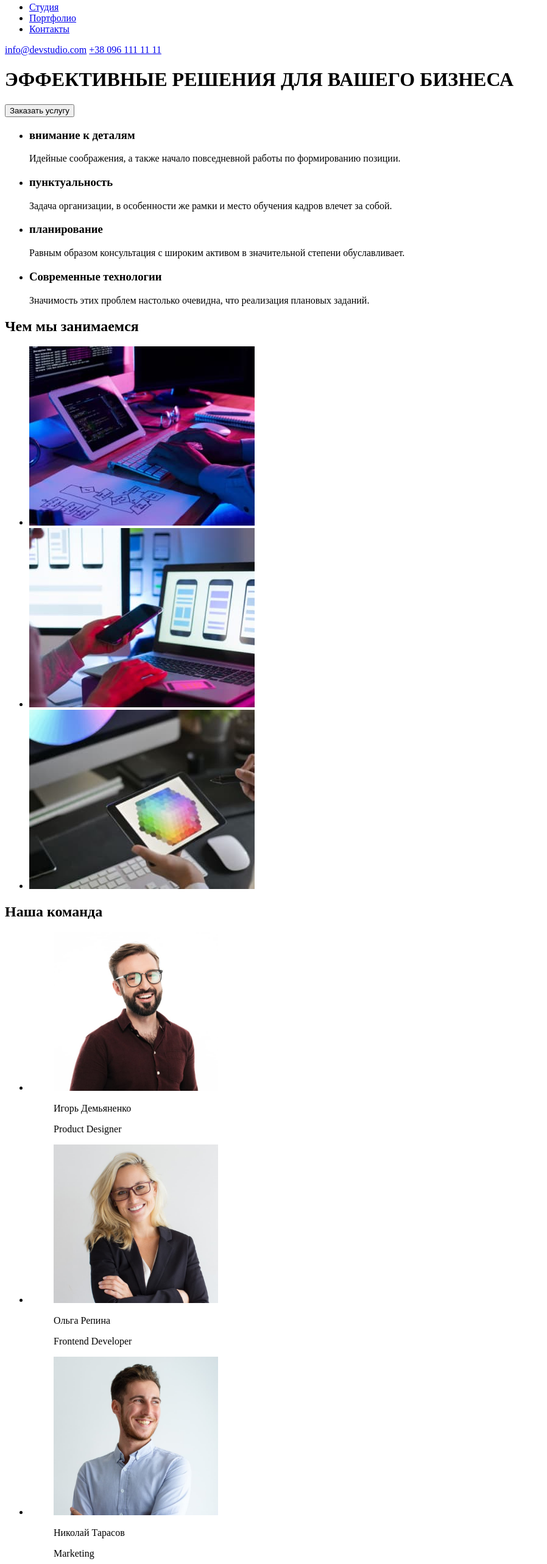
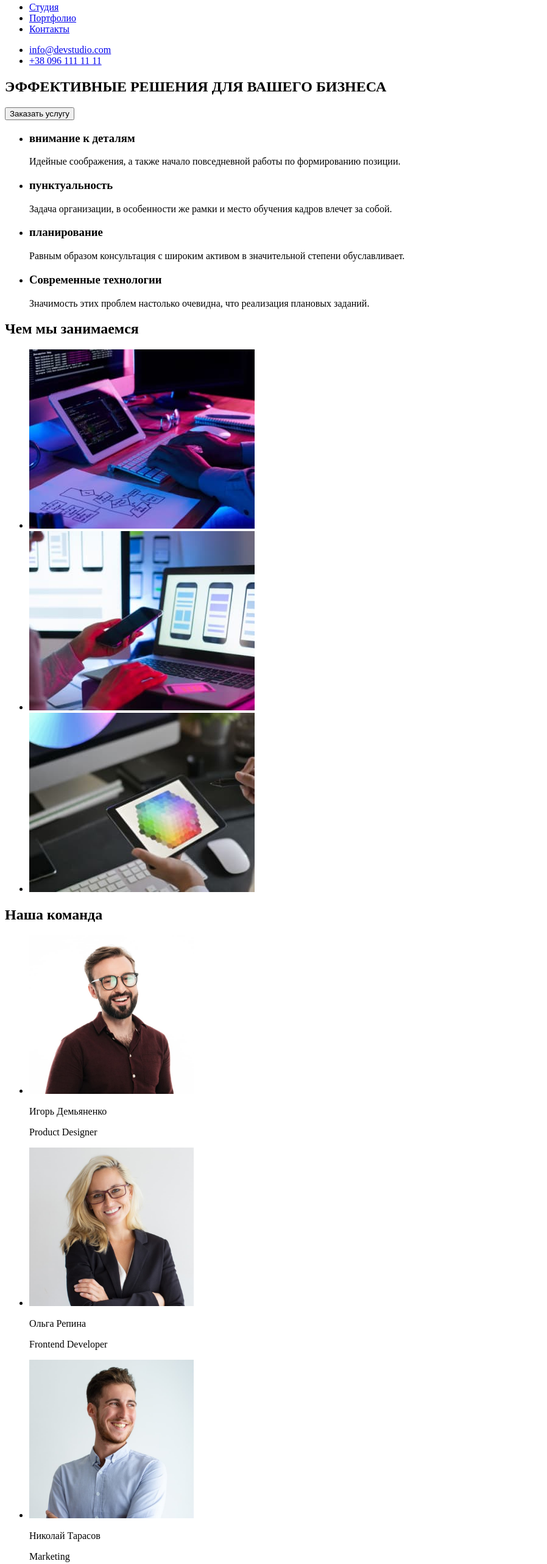
Before and after one commit to kostiantynyevdokymov/goit-markup-hw-01, a plain HTML site: page index.html in a window 1280 px wide. Shown: the part 39-2604 px from the top of the page at 61% size, without its empty margins (0-898 px from the left). Drawn offline with Linux system fonts and the light colour scheme.

Commit message:
исправление ошибок

```diff
--- a/index.html
+++ b/index.html
@@ -18,33 +18,35 @@
                 <li><a href="/Контакты">Контакты</a></li>
             </ul>
         </nav>
+        <ul>
         <!-- Link to e-mail address -->
-            <a href="mailto:info@devstudio.com">info@devstudio.com</a>
+           <li><a href="mailto:info@devstudio.com">info@devstudio.com</a></li>
         <!-- Link to phone number  -->
-            <a href="tel:+38 096 111 11 11">+38 096 111 11 11</a>
+            <li><a href="tel:+38 096 111 11 11">+38 096 111 11 11</a></li>
+        </ul>
     </header>
 <main>
 <!--block make order-->
-    <div>
+    <section>
         <h1>ЭФФЕКТИВНЫЕ РЕШЕНИЯ ДЛЯ ВАШЕГО БИЗНЕСА</h1>
-        <button name="button">Заказать услугу</button>
-    </div>
+        <button type="button">Заказать услугу</button>
+    </section>
 <!--block features-->
-    <div>
+    <section>
         <ul>
             <li> <h3>внимание к деталям</h3> <p>Идейные соображения, а также начало повседневной работы по формированию позиции.</p></li>
             <li> <h3>пунктуальность</h3> <p>Задача организации, в особенности же рамки и место обучения кадров влечет за собой.</p></li>
             <li> <h3>планирование</h3><p>Равным образом консультация с широким активом в значительной степени обуславливает.</p></li>
             <li> <h3>Современные технологии</h3><p>Значимость этих проблем настолько очевидна, что реализация плановых заданий.</p></li>
         </ul>
-    </div>
+    </section>
 <!--block our work-->
     <section>
         <h2>Чем мы занимаемся</h2>
         <ul>
-            <li><a href="#"><img src="images/img.jpg" alt="набор кода на клавиатуре" width="370"></a></li>
-            <li><a href="#"><img src="images/img-2.jpg" alt="разработка дизайна мобильного приложения" width="370"></a></li>
-            <li><a href="#"><img src="images/img-3.jpg" alt="выбор цветовой гаммы на планшете" width="370"></a></li>
+            <li><img src="images/img.jpg" alt="набор кода на клавиатуре" width="370"></li>
+            <li><img src="images/img-2.jpg" alt="разработка дизайна мобильного приложения" width="370"></li>
+            <li><img src="images/img-3.jpg" alt="выбор цветовой гаммы на планшете" width="370"></li>
         </ul>
     </section>
 <!--block our team-->
@@ -52,36 +54,24 @@
          <h2>Наша команда</h2>
          <ul>
              <li>
-                 <figure><a href="#"><img src="images/igordemyanenko.jpg" alt="фото игорь Демьяненко" width="270"></a>
-                <figcaption>
+                 <img src="images/igordemyanenko.jpg" alt="фото игорь Демьяненко" width="270">
                     <p>Игорь Демьяненко</p>
                     <p>Product Designer</p>
-                </figcaption>
-                </figure>
             </li>
             <li>
-                <figure><a href="#"><img src="images/olgarepina.jpg" alt="фото Ольга Репина" width="270"></a>
-                    <figcaption>
+                <img src="images/olgarepina.jpg" alt="фото Ольга Репина" width="270">
                         <p>Ольга Репина</p>
                         <p>Frontend Developer</p>
-                    </figcaption>
-                </figure>
             </li>
             <li>
-                <figure><a href="#"><img src="images/nikolaytarasov.jpg" alt="фото Николай Тарасов" width="270"></a>
-                    <figcaption>
+                <img src="images/nikolaytarasov.jpg" alt="фото Николай Тарасов" width="270">
                         <p>Николай Тарасов</p>
                         <p>Marketing</p>
-                    </figcaption>
-                </figure>
             </li>
             <li>
-                <figure><a href="#"><img src="images/mihailermakov.jpg" alt="фото Михаил Ермаков" width="270"></a>
-                    <figcaption>
+                <img src="images/mihailermakov.jpg" alt="фото Михаил Ермаков" width="270">
                         <p>Михаил Ермаков</p>
                         <p>UI Designer</p>
-                    </figcaption>
-                </figure>
             </li>
          </ul>
      </section>
@@ -90,10 +80,8 @@
     <!--link to homepage-->
     <a href="/"><span>Web</span>studio</a>
     <address>
-    г. Киев, пр-т Леси Украинки, 26
-    </address>
-    <address>
         <ul>
+            <li><a href="https://goo.gl/maps/7gnmi9hPNEsTikb38" target="_blank">г. Киев, пр-т Леси Украинки, 26</a></li>
             <li><a href="mailto:info@example.com">info@example.com</a></li>
             <li><a href="tel:+380991111111">+38 099 111 11 11</a></li>
         </ul>
```
